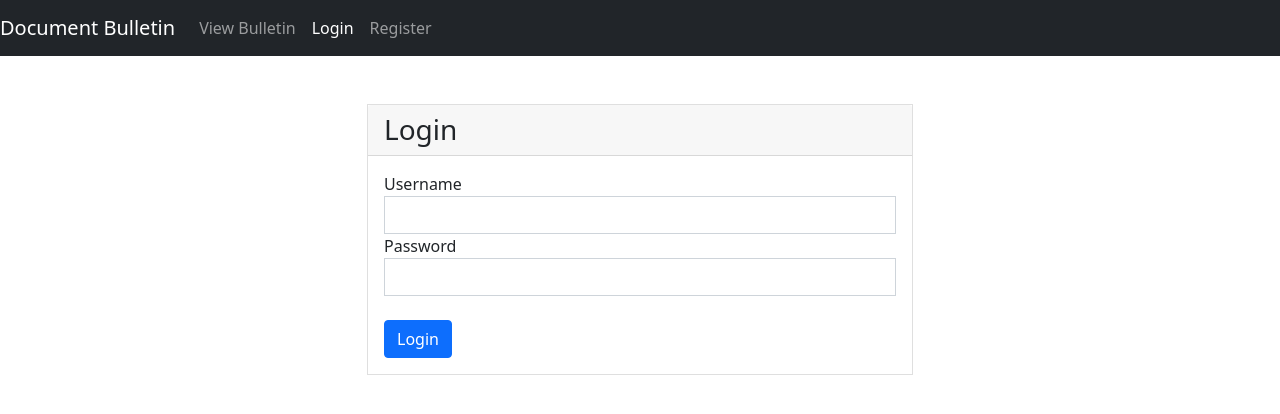
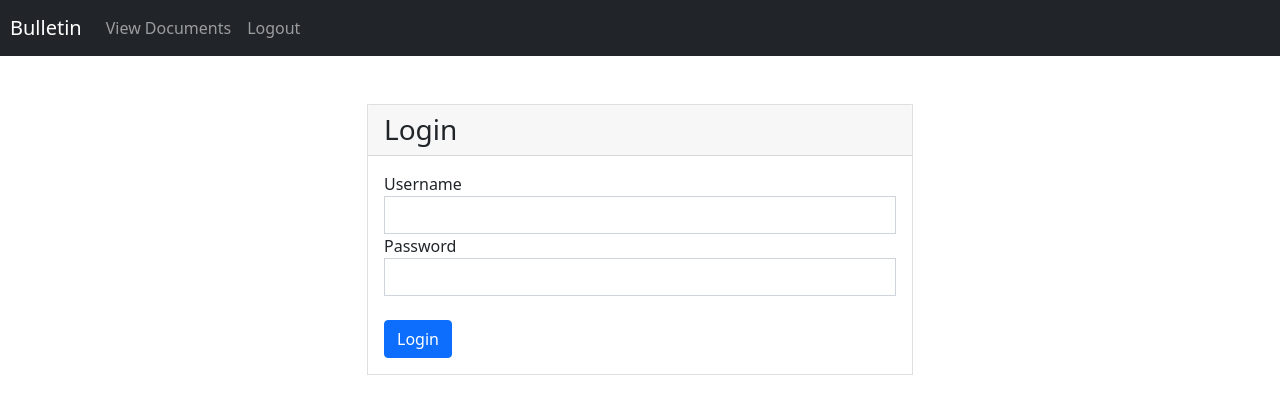
Before and after one commit to 19006041/Document-Bulletin, an Angular app: page /login in a window 1280 px wide. Shown: the top 414 px of the page. Built offline with nearby package versions, Linux system fonts and the light colour scheme; sample sign-in values are in the browser's storage.

Commit message:
Initial Milestone

```diff
--- a/src/app/app-routing.module.ts
+++ b/src/app/app-routing.module.ts
@@ -9,7 +9,7 @@ import { AuthGuard } from './auth.guard';
 const routes: Routes = [
   {
     path:'',
-    redirectTo: '/login',
+    redirectTo: '/bulletin',
     pathMatch: 'full'
   },
   {
--- a/src/app/app.component.html
+++ b/src/app/app.component.html
@@ -1,5 +1,5 @@
 <nav class="navbar navbar-expand-lg navbar-dark bg-dark">
-  <a class="navbar-brand" href="#">Document Bulletin</a>
+  <a class="navbar-brand" href="#" style="padding-left: 10px;">Bulletin</a>
   <button class="navbar-toggler" type="button" data-toggle="collapse" data-target="#navbarSupportedContent" aria-controls="navbarSupportedContent" aria-expanded="false" aria-label="Toggle navigation">
     <span class="navbar-toggler-icon"></span>
   </button>
@@ -7,13 +7,14 @@
   <div class="collapse navbar-collapse" id="navbarSupportedContent">
     <ul class="navbar-nav mr-auto">
       <li class="nav-item">
-        <a class="nav-link" routerLink="/bulletin" routerLinkActive="active">View Bulletin</a>
+        <a class="nav-link" routerLink="/bulletin" routerLinkActive="active">View Documents</a>
       </li>
 
     </ul>
     <ul class="navbar-nav">
-        <a class="nav-link"  routerLink="/login" routerLinkActive="active">Login</a>
-        <a class="nav-link" routerLink="/register" routerLinkActive="active">Register</a>
+        <a class="nav-link" *ngIf="!_authService.loggedIn()" routerLink="/login" routerLinkActive="active">Login</a>
+        <a class="nav-link" *ngIf="!_authService.loggedIn()" routerLink="/register" routerLinkActive="active">Register</a>
+        <a class="nav-link" style="cursor:pointer" *ngIf="_authService.loggedIn()" (click)="_authService.logoutUser()">Logout</a>
     </ul>
   </div>
 </nav>
--- a/src/app/app.component.ts
+++ b/src/app/app.component.ts
@@ -1,4 +1,5 @@
 import { Component } from '@angular/core';
+import { AuthService } from './auth.service';
 
 @Component({
   selector: 'app-root',
@@ -6,5 +7,6 @@ import { Component } from '@angular/core';
   styleUrls: ['./app.component.css']
 })
 export class AppComponent {
-  title = 'ngApp';
+  title = 'Bulletin';
+  constructor (public _authService: AuthService){}
 }
--- a/src/app/auth.service.ts
+++ b/src/app/auth.service.ts
@@ -1,5 +1,6 @@
 import { Injectable } from '@angular/core';
 import { HttpClient } from '@angular/common/http'
+import { Router } from '@angular/router';
 
 @Injectable({
   providedIn: 'root'
@@ -9,7 +10,7 @@ export class AuthService {
   private registerUrl = "http://localhost:3000/api/register";
   private loginUrl = "http://localhost:3000/api/login";
 
-  constructor(private http: HttpClient) { }
+  constructor(private http: HttpClient, private _router: Router) { }
 
   registerUser(user){
     return this.http.post<any>(this.registerUrl, user)
@@ -27,4 +28,9 @@ export class AuthService {
   getToken(){
     return localStorage.getItem('token')
   }
+
+  logoutUser(){
+    localStorage.removeItem('token')
+    this._router.navigate(['/login'])
+  }
 }
--- a/src/app/bulletin/bulletin.component.ts
+++ b/src/app/bulletin/bulletin.component.ts
@@ -1,5 +1,7 @@
+import { HttpErrorResponse } from '@angular/common/http';
 import { Component, OnInit } from '@angular/core';
 import { BulletinService } from '../bulletin.service';
+import { Router } from '@angular/router';
 @Component({
   selector: 'app-bulletin',
   templateUrl: './bulletin.component.html',
@@ -8,13 +10,19 @@ import { BulletinService } from '../bulletin.service';
 export class BulletinComponent implements OnInit {
 
   documents = []
-  constructor(private _bulletinService: BulletinService) { }
+  constructor(private _bulletinService: BulletinService,  private _router: Router) { }
 
   ngOnInit() {
     this._bulletinService.getBulletin()
     .subscribe(
       res => this.documents = res,
-      err => console.log(err)
+      err => {
+        if (err instanceof HttpErrorResponse){
+          if (err.status == 401){
+            this._router.navigate(['/login'])
+          }
+        }
+      }
     )
   }
 
--- a/src/index.html
+++ b/src/index.html
@@ -2,7 +2,7 @@
 <html lang="en">
 <head>
   <meta charset="utf-8">
-  <title>NgApp</title>
+  <title>Document Bulletin</title>
   <base href="/">
   <meta name="viewport" content="width=device-width, initial-scale=1">
   <link rel="icon" type="image/x-icon" href="favicon.ico">
```
